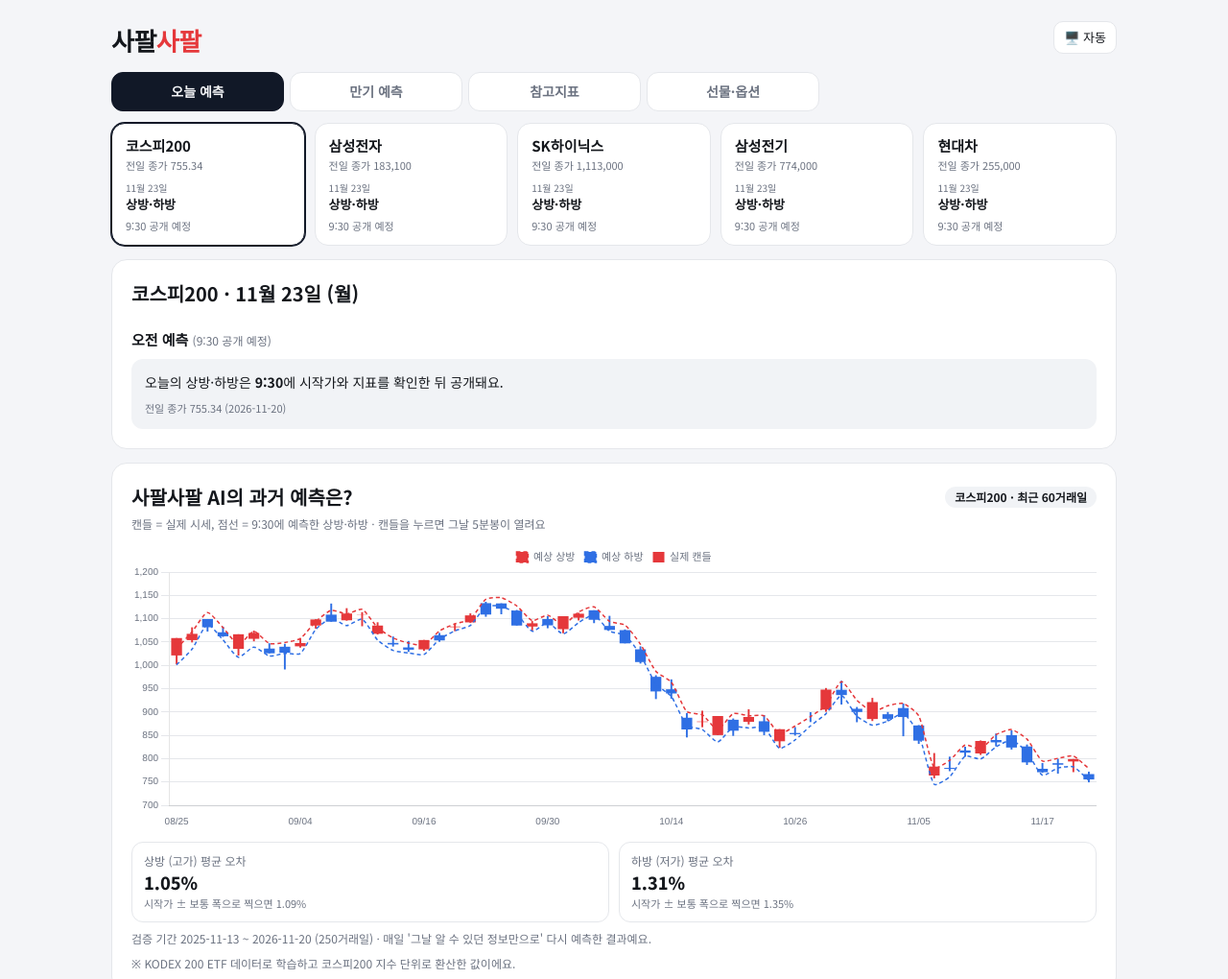
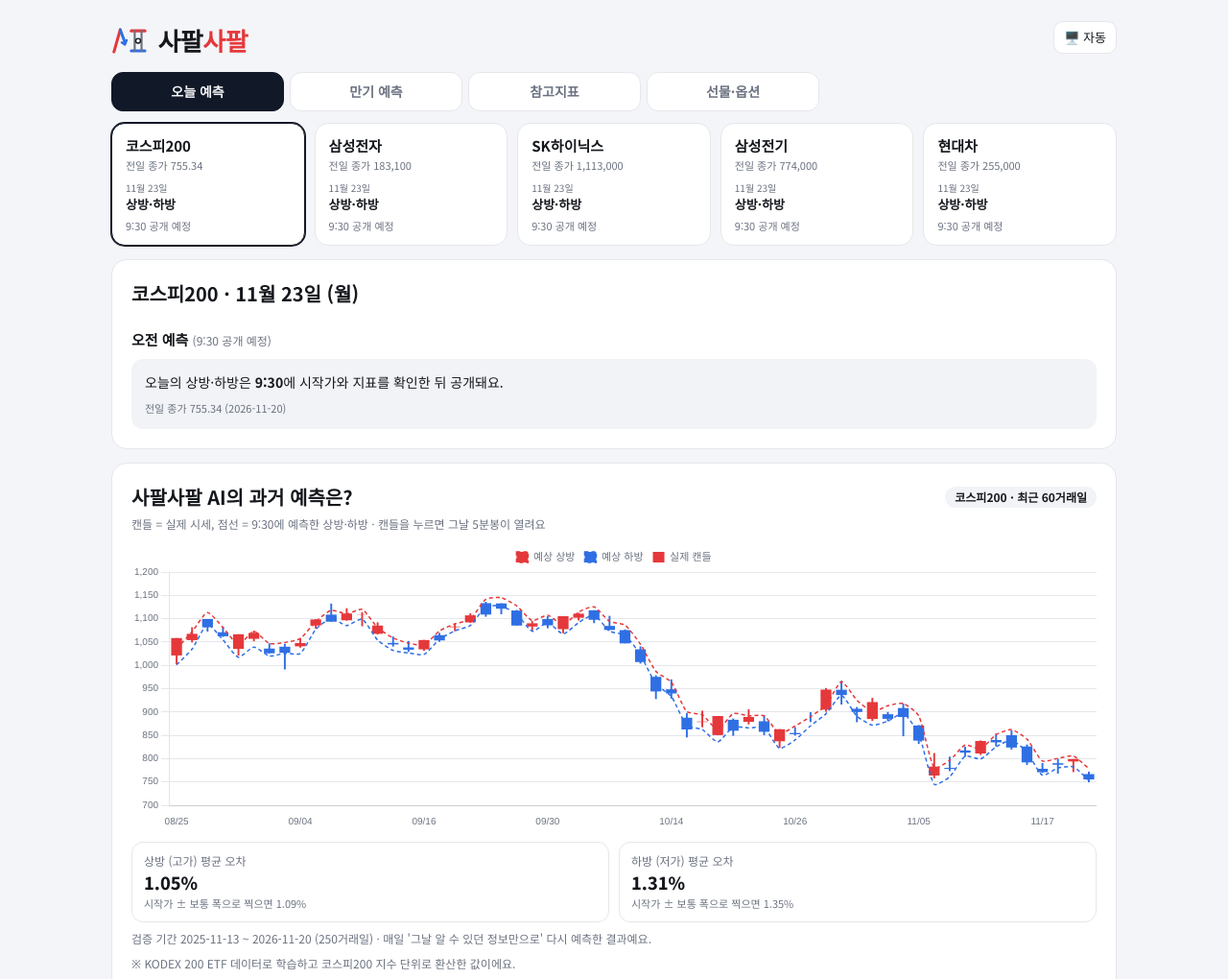
Before and after one commit to hy071015/sapalsapal, a plain HTML site: page site/index.html in a window 1280 px wide. Shown: the top 1020 px of the page at 96% size. Drawn offline with nearby package versions, Linux system fonts and the light colour scheme.

Commit message:
로고 변경: ㅅㅍ 모노그램(A안) + 파비콘

```diff
--- a/site/index.html
+++ b/site/index.html
@@ -4,6 +4,8 @@
 <meta charset="utf-8">
 <meta name="viewport" content="width=device-width, initial-scale=1">
 <title>사팔사팔</title>
+<link rel="icon" type="image/svg+xml" href="favicon.svg">
+<meta name="theme-color" content="#161B22">
 <meta name="description" content="밤사이 해외 시장 흐름으로 계산한 코스피200·주요 종목의 예상 시작가와 오늘의 상방·하방 범위">
 <link rel="preconnect" href="https://fonts.googleapis.com">
 <link href="https://fonts.googleapis.com/css2?family=Noto+Sans+KR:wght@400;500;700;800&display=swap" rel="stylesheet">
@@ -33,6 +35,9 @@ button { font: inherit; color: inherit; }
 header { display: flex; justify-content: space-between; align-items: flex-start; gap: 12px; margin-bottom: 14px; }
 h1 { font-size: 26px; font-weight: 800; margin: 0; letter-spacing: -0.5px; }
 h1 span { color: var(--up); }
+h1.logo { display: flex; align-items: center; gap: 10px; }
+h1.logo .logo-mark { height: 34px; width: auto; flex: none; }
+h1.logo .logo-text { color: var(--text); }
 .sub { color: var(--muted); font-size: 14px; margin: 2px 0 0; }
 .theme-btn { background: var(--card); border: 1px solid var(--line); border-radius: 10px; padding: 6px 10px;
   cursor: pointer; font-size: 13px; white-space: nowrap; }
@@ -267,7 +272,19 @@ footer { margin-top: 24px; font-size: 12px; color: var(--muted); border-top: 1px
 <div class="wrap">
   <header>
     <div>
-      <h1>사팔<span>사팔</span></h1>
+      <h1 class="logo">
+        <svg class="logo-mark" viewBox="0 0 70 62" role="img" aria-label="사팔사팔 로고">
+          <line x1="5" y1="53" x2="17" y2="11" style="stroke:var(--up)" stroke-width="5.5" stroke-linecap="round"/>
+          <line x1="17" y1="11" x2="26" y2="35" style="stroke:var(--down)" stroke-width="5.5" stroke-linecap="round"/>
+          <polyline points="20,35 26,39 29,31" fill="none" style="stroke:var(--down)" stroke-width="4.5" stroke-linecap="round" stroke-linejoin="round"/>
+          <line x1="38" y1="13" x2="64" y2="13" style="stroke:var(--up)" stroke-width="5.5" stroke-linecap="round"/>
+          <line x1="38" y1="51" x2="64" y2="51" style="stroke:var(--down)" stroke-width="5.5" stroke-linecap="round"/>
+          <line x1="44.5" y1="13" x2="44.5" y2="51" style="stroke:var(--muted)" stroke-width="4" stroke-linecap="round"/>
+          <line x1="57.5" y1="13" x2="57.5" y2="51" style="stroke:var(--muted)" stroke-width="4" stroke-linecap="round"/>
+          <circle cx="51" cy="32" r="4.5" style="fill:var(--bg);stroke:var(--text)" stroke-width="2.5"/>
+        </svg>
+        <span class="logo-text">사팔<span>사팔</span></span>
+      </h1>
     </div>
     <button class="theme-btn" id="themeBtn" aria-label="화면 테마 바꾸기"></button>
   </header>
```
Also changed, not shown: site/favicon.svg (added).
